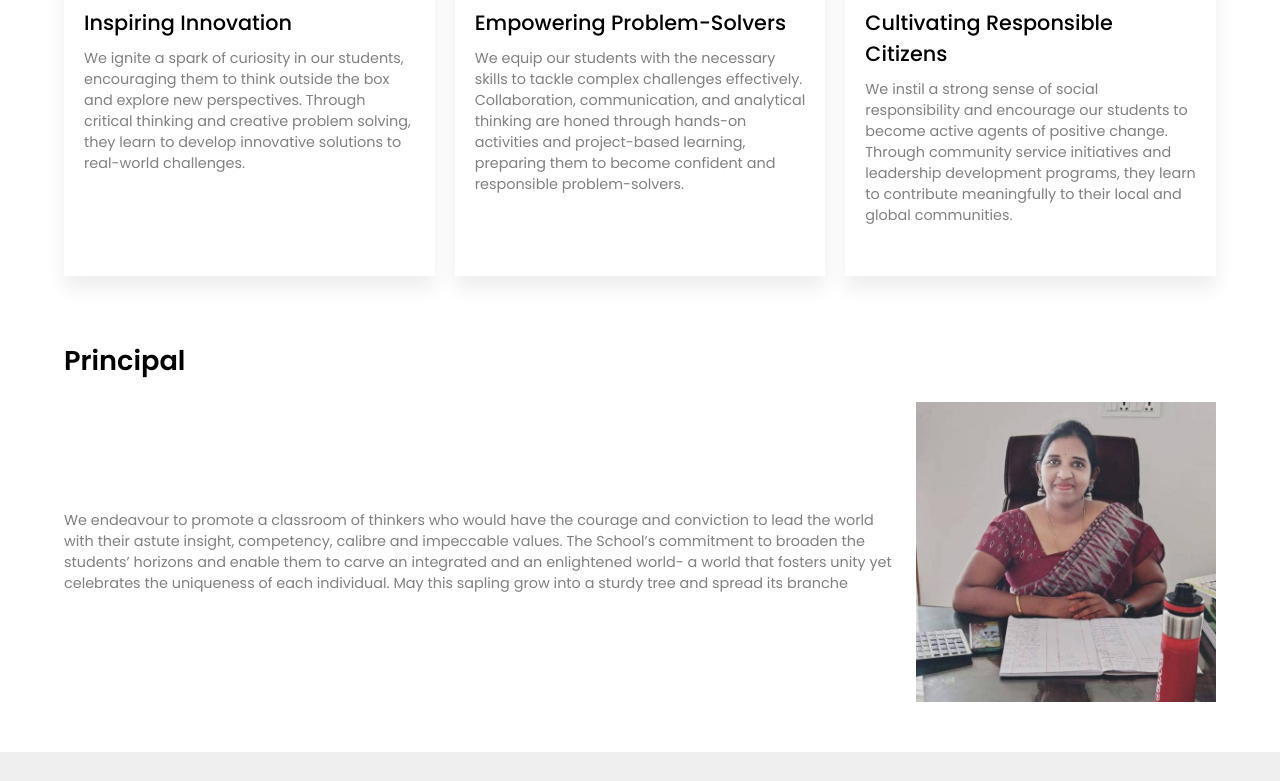
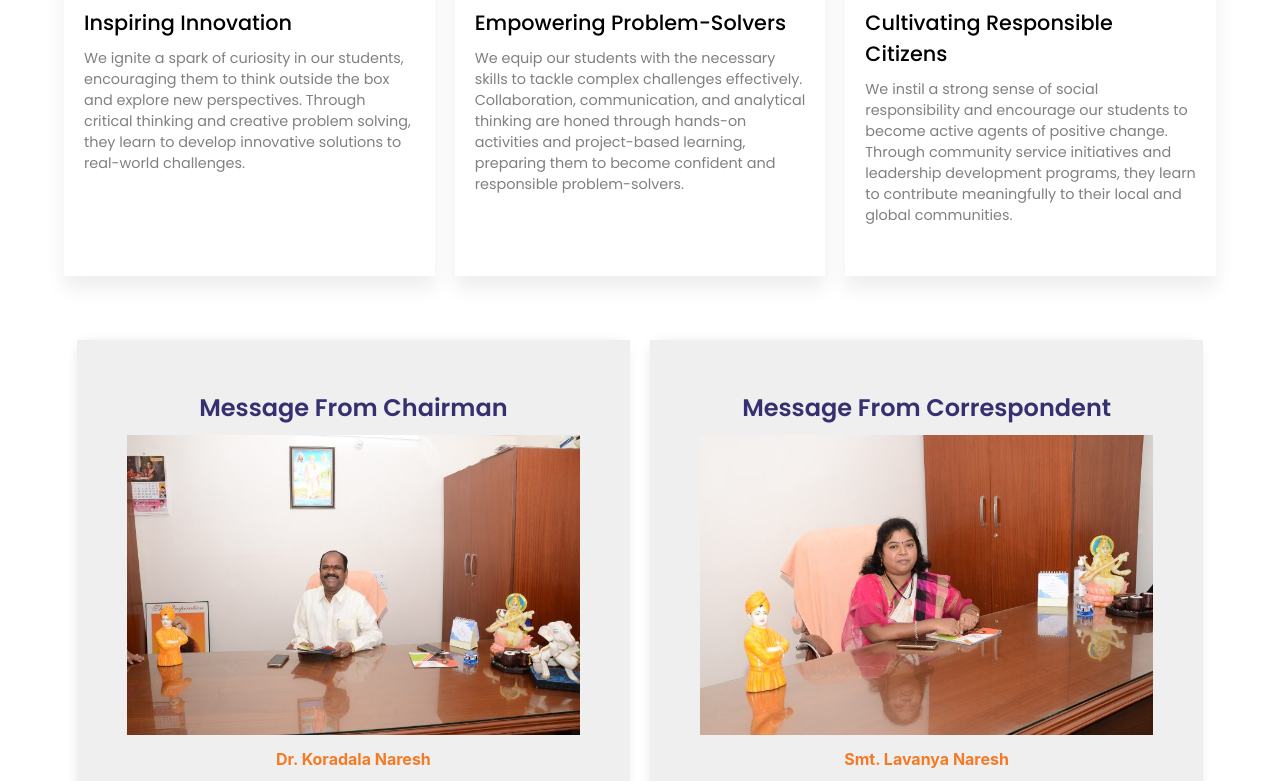
Before and after one commit to SaanvikaSolutions/VISSchool, a React (Create React App) app in the folder frontend/: page /about in a window 1280 px wide. Shown: the part 2000-2781 px from the top of the page. Built offline with nearby package versions, Linux system fonts and the light colour scheme.

Commit message:
about page comnpleted and mofified the the principals message

```diff
--- a/frontend/src/Components/About/About.js
+++ b/frontend/src/Components/About/About.js
@@ -9,9 +9,13 @@ import tpillar1 from './aboutassets/tpillar1.png';
 import tpillar2 from './aboutassets/tpillar2.png';
 import tpillar3 from './aboutassets/tpillar3.png';
 
-import Principle from './aboutassets/principal.jpg';
+// import Principle from './aboutassets/principal.jpg';
 
 import Footer from '../Footer/Footer';
+
+ //chairman message
+ import cm1 from '../../Assets/cm1.jpeg';
+ import cm2 from '../../Assets/cm2.jpeg';
 
 function About(){
     useEffect(()=>{
@@ -105,17 +109,44 @@ function About(){
                     </div>
                 </div>
             </div>
+            <div className='homepage-msgch'>
+                <div>
+                    <h1>Message From Chairman</h1>
+                    <img src={cm1} alt='cm1'/>
+                    <h3>Dr. Koradala Naresh</h3>
+                    <p>Dr. Koradala Naresh, a distinguished academician and visionary leader, serves as the Director of
+                        vanitha  Degree College. With a  profound commitment to education and a wealth
+                        of experience, Dr. Naresh has been instrumental in shaping the college’s ethos
+                        and fostering an environment of academic excellence. Guided by a vision of
+                        empowering students with knowledge and skills that transcend conventional
+                        boundaries, Dr. Naresh leads Vanitha  Degree College with passion and dedication. His leadership
+                        philosophy is rooted in the belief that education is not just about acquiring
+                        information but also about instilling values, critical thinking, and a passion
+                        for lifelong learning.</p>
+                </div>
+                <div>
+                    <h1>Message From correspondent</h1>
+                    <img src={cm2} alt='cm2'/>
+                    <h3>Smt. Lavanya Naresh</h3>
+                    <p>Smt. Lavanya Naresh,  always articulate that our present Education System isn’t
+                        worth a great deal if it teaches Young People how to make a Living but doesn’s
+                        teach them how to make a Life… System is increasingly embracing a
+                        Black-and-White way of thinking, in which Learning and Play are DIAMETRICALLY
+                        OPPOSED. So, the true purpose of Education is to make Minds, not Careers… President vanitha
+                        degree college threw in the Powerful Weapons which are used to change the world.</p>
+                </div>
+            </div>
             {/* principle Name */}
             <div className='principal-name'>
-                <h1>principal</h1>
+                <h1>Principal's Message</h1>
                 <div className='principal-para'>
                     <p>We endeavour to promote a classroom of thinkers who would have the courage and conviction to lead the world with their astute insight,
                         competency, calibre and impeccable values. The School’s commitment to broaden the students’ horizons and enable them to carve an integrated
                         and an enlightened world- a world that fosters unity yet celebrates the uniqueness of each individual. May this sapling grow into a sturdy
                         tree and spread its branche</p>
-                    <div className='principal-para-img'>
+                    {/* <div className='principal-para-img'>
                          <img src={Principle} alt='principle'/>
-                    </div>
+                    </div> */}
                 </div>
             </div>
 
```
Also changed, not shown: frontend/src/Components/About/aboutassets/aboutbanner.png.
